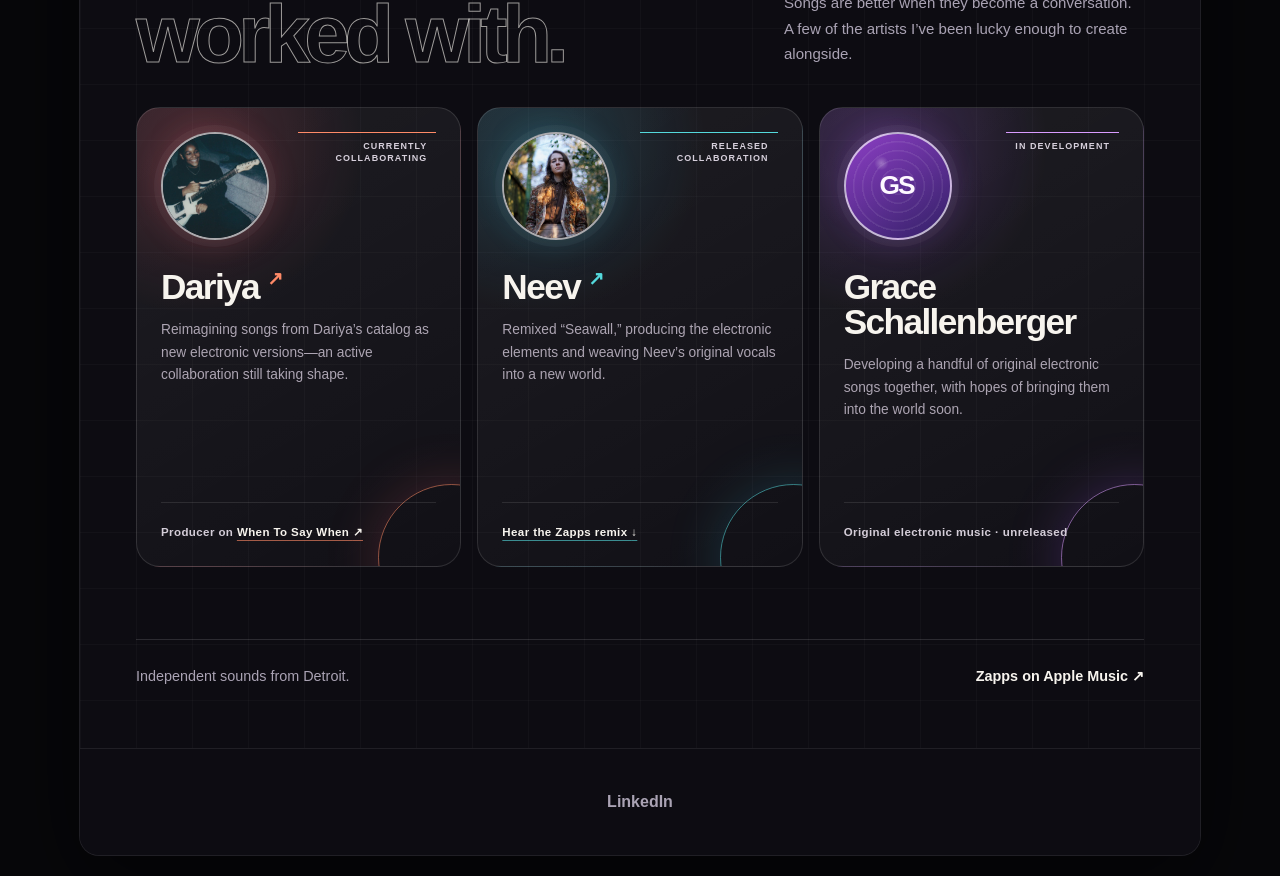
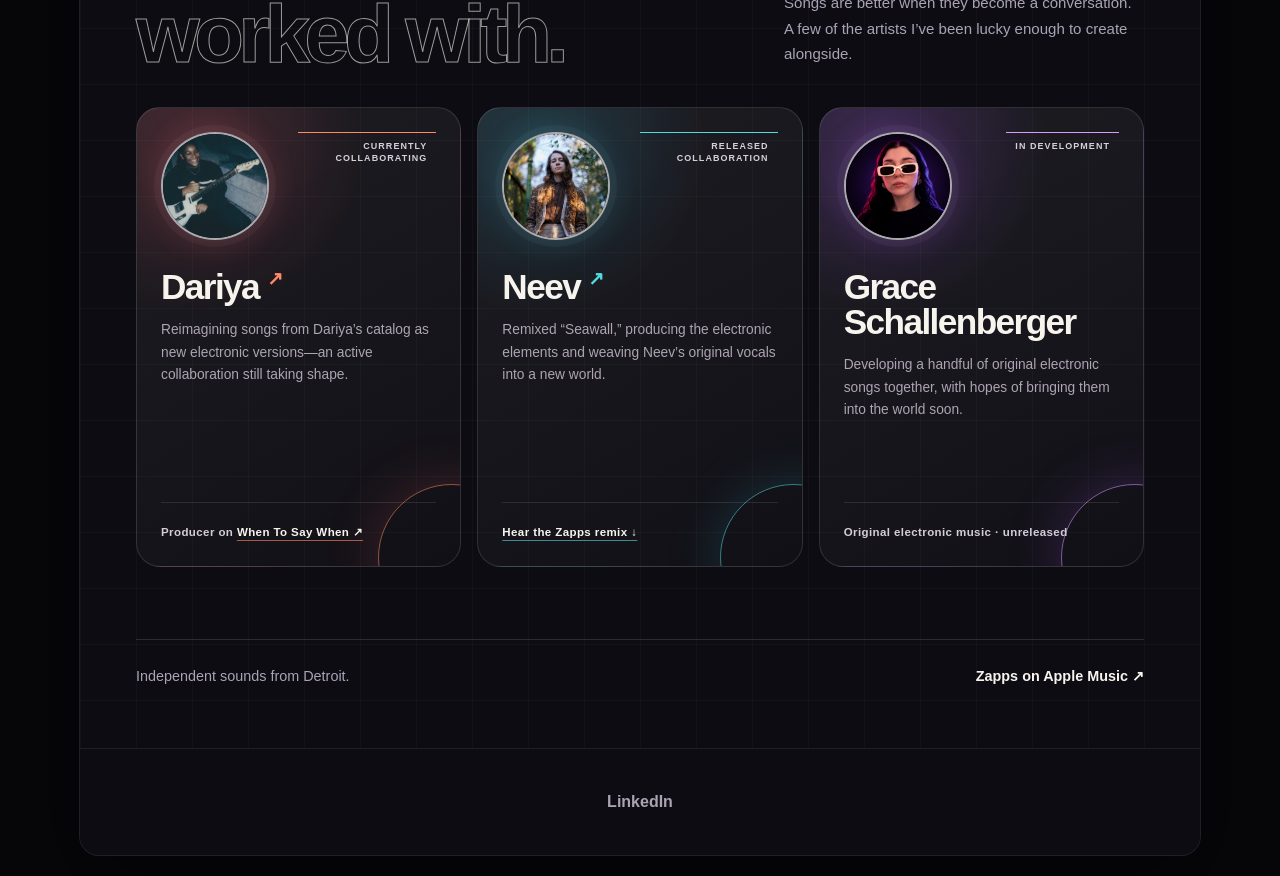
Before and after one commit to Schallenballa/Portfolio, a React (Create React App) app: page /Zapps in a window 1280 px wide. Shown: the part 3620-4496 px from the top of the page. Built offline with nearby package versions, Linux system fonts and the light colour scheme.

Commit message:
Allow Apple Music embeds in CSP

```diff
--- a/src/components/Collaborators.js
+++ b/src/components/Collaborators.js
@@ -32,6 +32,7 @@ const collaborators = [
     },
     {
         name: 'Grace Schallenberger',
+        image: '/images/collaborators/grace.png',
         status: 'In development',
         palette: 'grace',
         description: 'Developing a handful of original electronic songs together, with hopes of bringing them into the world soon.',
```
Also changed, not shown: public/images/collaborators/grace.png (added), 54 other files (tests, documents, lock files or other folders).
